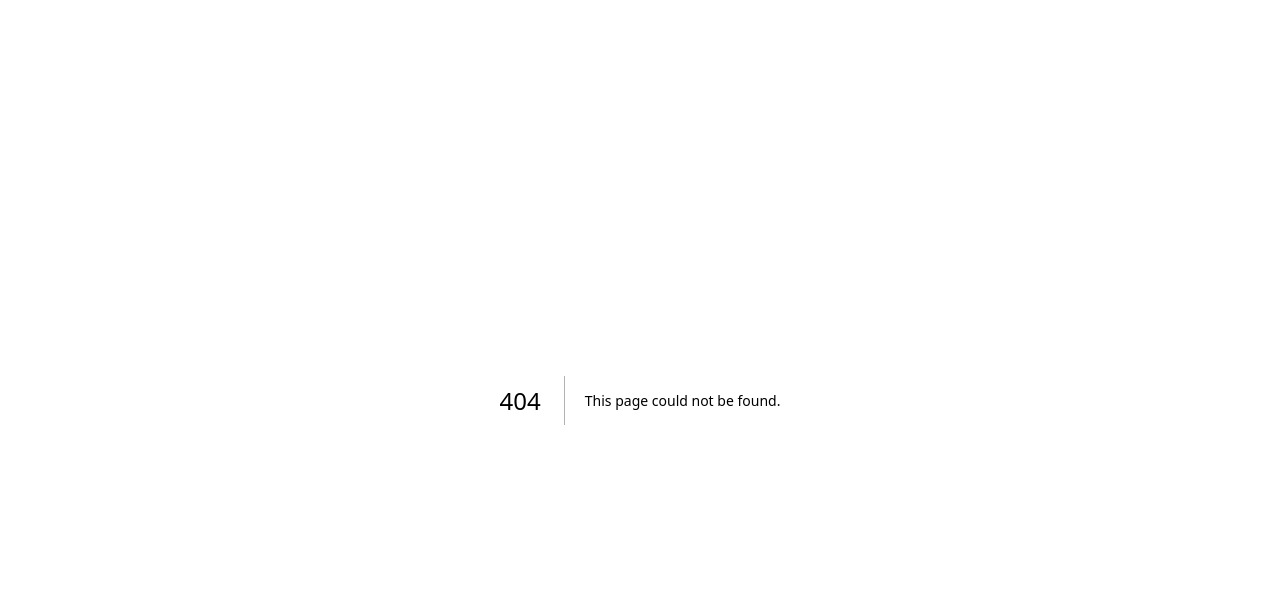
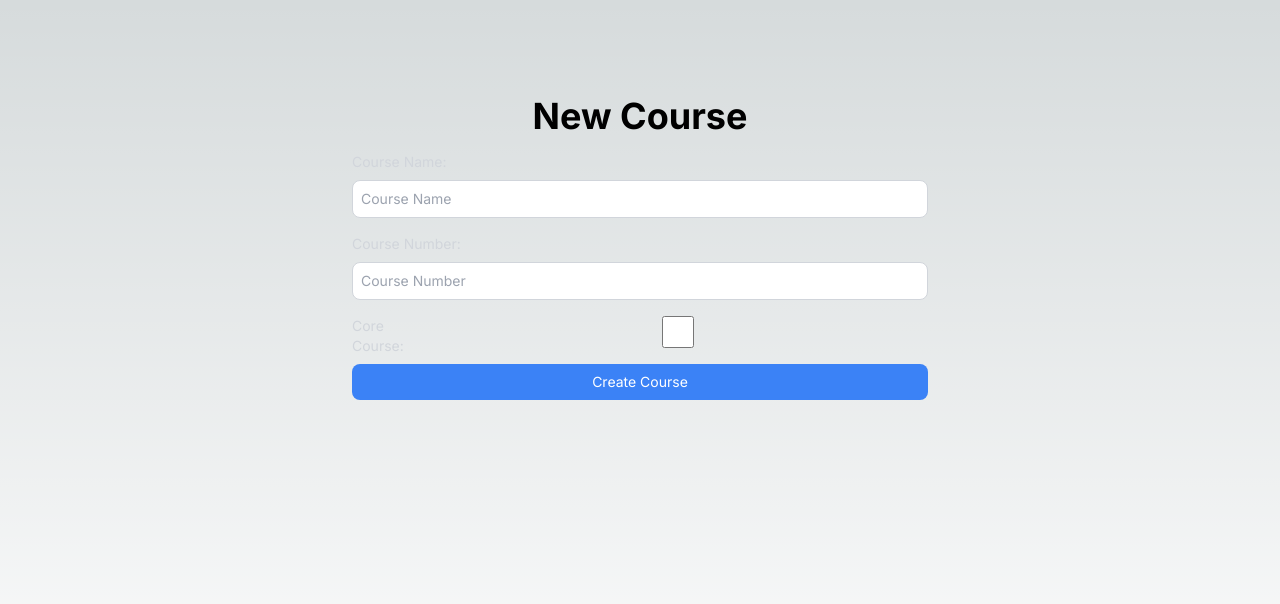
Before and after one commit to myusernamesthisreal/cs7330-project, a Next.js app: page /courses/new in a window 1280 px wide. Before the commit this address had no page. Shown: the top 604 px of the page. Built offline with nearby package versions, Linux system fonts and the light colour scheme.

Commit message:
feat: view and add courses

```diff
--- /dev/null
+++ b/src/app/courses/new/page.tsx
@@ -0,0 +1,60 @@
+"use client"
+import { useRouter } from "next/navigation";
+import { FormEvent, useState } from "react";
+
+export default function NewDegree() {
+
+    const router = useRouter();
+    const [error, setError] = useState("");
+    const [name, setName] = useState("");
+    const [courseNumber, setCourseNumber] = useState("");
+    const [isCore, setIsCore] = useState(false);
+    const [submitted, setSubmitted] = useState(false);
+
+    const handleSubmit = async (e: FormEvent<HTMLButtonElement>) => {
+        e.preventDefault();
+        setSubmitted(true);
+        const res = await fetch("/api/courses", {
+            method: "POST",
+            body: JSON.stringify({
+                name: name,
+                courseNumber: courseNumber,
+                isCore: isCore,
+            }),
+            headers: {
+                "Content-Type": "application/json",
+            },
+        });
+        if (res.ok) {
+            router.push("/");
+        } else {
+            const data = await res.json();
+            setError(data.reason || "Something went wrong");
+        }
+        setSubmitted(false);
+    }
+
+    return (
+        <>
+            <main className="flex min-h-screen flex-col items-center justify-between p-24">
+                <div className="z-10 max-w-xl w-full items-center justify-between text-sm lg:flex lg:flex-col">
+                    <h1 className="text-4xl font-bold text-center mb-4">New Course</h1>
+                    <div className="w-full">
+                        <p className="text-sm text-gray-300 mb-2">Course Name:</p>
+                        <input type="text" placeholder="Course Name" value={name} onChange={(e) => setName(e.target.value)} className="p-2 border border-gray-300 text-black rounded-lg w-full mb-4" />
+                    </div>
+                    <div className="w-full">
+                        <p className="text-sm text-gray-300 mb-2">Course Number:</p>
+                        <input type="text" placeholder="Course Number" value={courseNumber} onChange={(e) => setCourseNumber(e.target.value)} className="p-2 border border-gray-300 text-black rounded-lg w-full mb-4" />
+                    </div>
+                    <div className="w-full flex">
+                        <p className="text-sm text-gray-300 mb-2">Core Course:</p>
+                        <input type="checkbox" checked={isCore} onChange={(e) => setIsCore(e.target.checked)} className="p-2 border border-gray-300 text-black rounded-lg w-full mb-4" />
+                    </div>
+                    <button disabled={submitted} className="p-2 bg-blue-500 text-white rounded-lg w-full" type="submit" onClick={handleSubmit}>Create Course</button>
+                    {error && <p className="text-red-500 text-sm mt-4">{error}</p>}
+                </div>
+            </main>
+        </>
+    )
+}
--- /dev/null
+++ b/src/app/degrees/courses/page.tsx
@@ -0,0 +1,47 @@
+"use client"
+import { Course } from "@prisma/client";
+import { useRouter, useSearchParams } from "next/navigation";
+import { useEffect, useState } from "react";
+
+export default function DegreeCourses() {
+    const router = useRouter();
+    const query = useSearchParams();
+    const [courses, setCourses] = useState([] as Course[]);
+    const [loaded, setLoaded] = useState(false);
+
+    useEffect(() => {
+        const handleFetch = async () => {
+            const name = query.get("name");
+            const level = query.get("level");
+            if (!name || !level) {
+                router.push("/degrees");
+            }
+            const res = await fetch(`/api/courses?degreeName=${name}&degreeLevel=${level}`);
+            const data = await res.json();
+            setCourses(data);
+            setLoaded(true);
+        }
+        handleFetch();
+    }, [query, router])
+    return (
+        <>
+            <main className="flex min-h-screen flex-col items-center justify-between p-24">
+                <div className="z-10 max-w-5xl w-full items-center justify-between text-sm lg:flex lg:flex-col">
+                    <h1 className="text-4xl font-bold text-center mb-4">Courses for {query.get("level") + " " + query.get("name")}</h1>
+                    <div className="grid grid-cols-3 gap-4">
+                        {courses.map((course, index) => (
+                            <div key={index} className="w-full p-4 border border-gray-300 rounded-lg mb-4">
+                                <p className="text-lg font-bold">{course.courseNumber}</p>
+                                <p className="text-sm">{course.name}</p>
+                                <p className="text-sm">{course.isCore ? "Core" : "Elective"}</p>
+                            </div>
+                        ))}
+                    </div>
+                    {(loaded && courses.length === 0) && <p className="text-gray-300 text-sm mt-4">No courses found</p>}
+                    <button onClick={() => router.push("/degrees")} className="bg-blue-500 hover:bg-blue-700 text-white font-bold py-2 px-4 rounded mt-4 self-start">Back</button>
+                </div>
+            </main>
+
+        </>
+    )
+}
--- a/src/app/degrees/page.tsx
+++ b/src/app/degrees/page.tsx
@@ -1,11 +1,7 @@
 "use client"
+import { Degree } from "@prisma/client";
 import { useRouter } from "next/navigation";
 import { useEffect, useState } from "react"
-
-type Degree = {
-    name: string;
-    level: string;
-}
 
 export default function ViewDegrees() {
     const [degrees, setDegrees] = useState([] as Degree[]);
@@ -28,6 +24,7 @@ export default function ViewDegrees() {
                         <div key={index} className="w-full p-4 border border-gray-300 rounded-lg mb-4">
                             <p className="text-lg font-bold">{degree.name}</p>
                             <p className="text-sm">{degree.level}</p>
+                            <button onClick={() => router.push(`/degrees/courses?name=${degree.name}&level=${degree.level}`)} className="bg-blue-500 w-full text-white rounded-lg p-2 mt-4">View Courses</button>
                             <button onClick={() => router.push(`/degrees/edit?name=${degree.name}&level=${degree.level}`)} className="bg-blue-500 w-full text-white rounded-lg p-2 mt-4">Edit</button>
                         </div>
                     ))}
--- a/src/app/page.tsx
+++ b/src/app/page.tsx
@@ -16,7 +16,7 @@ export default function Home() {
           <button className="bg-blue-500 hover:bg-blue-700 text-white font-bold py-2 px-4 rounded mt-4" onClick={() => router.push("/degrees/new")}>
             Add Degree
           </button>
-          <button className="bg-blue-500 hover:bg-blue-700 text-white font-bold py-2 px-4 rounded mt-4">
+          <button className="bg-blue-500 hover:bg-blue-700 text-white font-bold py-2 px-4 rounded mt-4" onClick={() => router.push("/courses/new")}>
             Add Course
           </button>
         </div>
```
Also changed, not shown: src/app/courses/add/page.tsx (+2 -12 lines), src/app/degrees/edit/page.tsx (+1 -11 lines).
